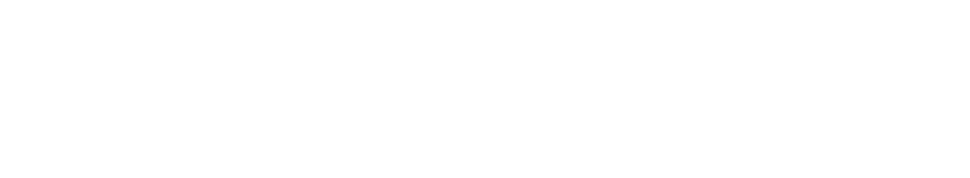
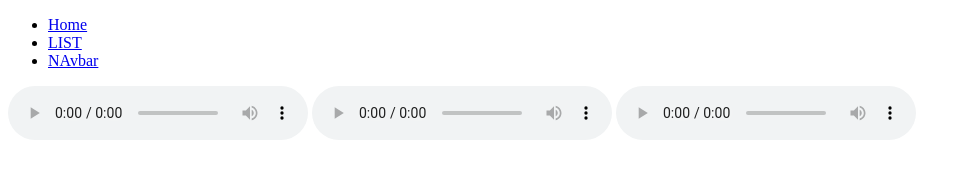
Before and after one commit to acciojob/semantic-navbar-and-audios-amitphalwadiya09, a website: page main.html in a window 1280 px wide. Shown: the whole page, without its empty margins (0-970 px from the left). Drawn offline with Linux system fonts and the light colour scheme.

Commit message:
created a submission

```diff
--- a/main.html
+++ b/main.html
@@ -10,7 +10,25 @@
 	<!-- the entire body must be written by student -->
     <script type="text/javascript" src="./script.js">
 </script>
-
+<nav>
+	<ul>
+		<li><a href="#">Home</a></li>
+		<li><a href="#">LIST</a></li>
+		<li><a href="#">NAvbar</a></li>
+	</ul>
+</nav>
+	<section>
+		<audio controls>
+			<source src="http://commondatastorage.googleapis.com/codeskulptor-demos/DDR_assets
+				/Kangaroo_MusiQue_-_The_Neverwritten_Role_Playing_Game.mp3" type="audio/mp3">
+		</audio>
+		<audio controls>
+			<source src="http://commondatastorage.googleapis.com/codeskulptor-assets/Epoq-Lepidoptera.ogg" type="audio/ogg">
+		</audio>
+		<audio controls>
+			<source src="http://codeskulptor-demos.commondatastorage.googleapis.com/pang/paza-moduless.mp3" type="audio/mp3">
+		</audio>
+	</section>
 </body>
 
 </html>
```
